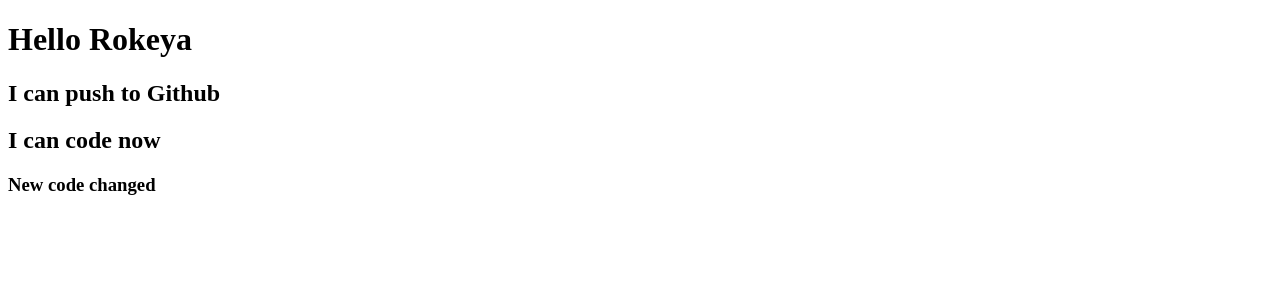
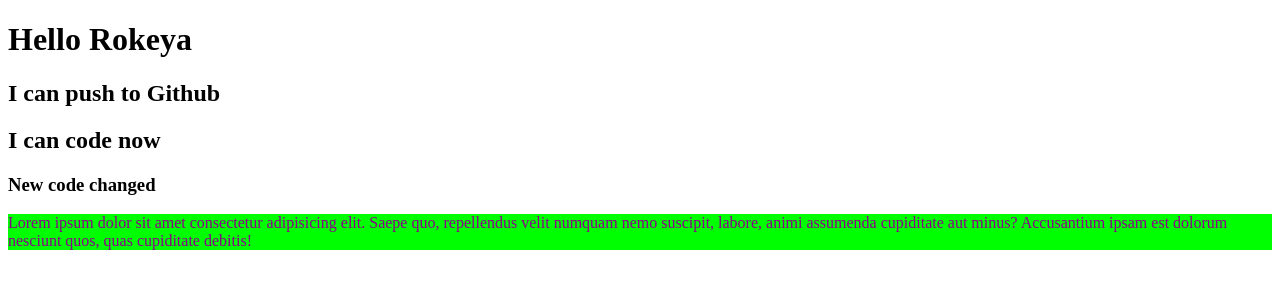
Before and after one commit to rokeya512/first-repo, a plain HTML site: page index.html in a window 1280 px wide. Drawn offline with Linux system fonts and the light colour scheme.

Commit message:
style added

```diff
--- a/index.html
+++ b/index.html
@@ -5,11 +5,13 @@
     <meta http-equiv="X-UA-Compatible" content="IE=edge">
     <meta name="viewport" content="width=device-width, initial-scale=1.0">
     <title>First Github Website</title>
+    <link rel="stylesheet" href="style.css">
 </head>
 <body>
     <h1>Hello Rokeya</h1>
     <h2>I can push to Github</h2>
     <h2>I can code now</h2>
     <h3>New code changed</h3>
+    <p>Lorem ipsum dolor sit amet consectetur adipisicing elit. Saepe quo, repellendus velit numquam nemo suscipit, labore, animi assumenda cupiditate aut minus? Accusantium ipsam est dolorum nesciunt quos, quas cupiditate debitis!</p>
 </body>
 </html>
--- /dev/null
+++ b/style.css
@@ -0,0 +1,4 @@
+p{
+    color: darkmagenta;
+    background-color: lime;
+}
```
